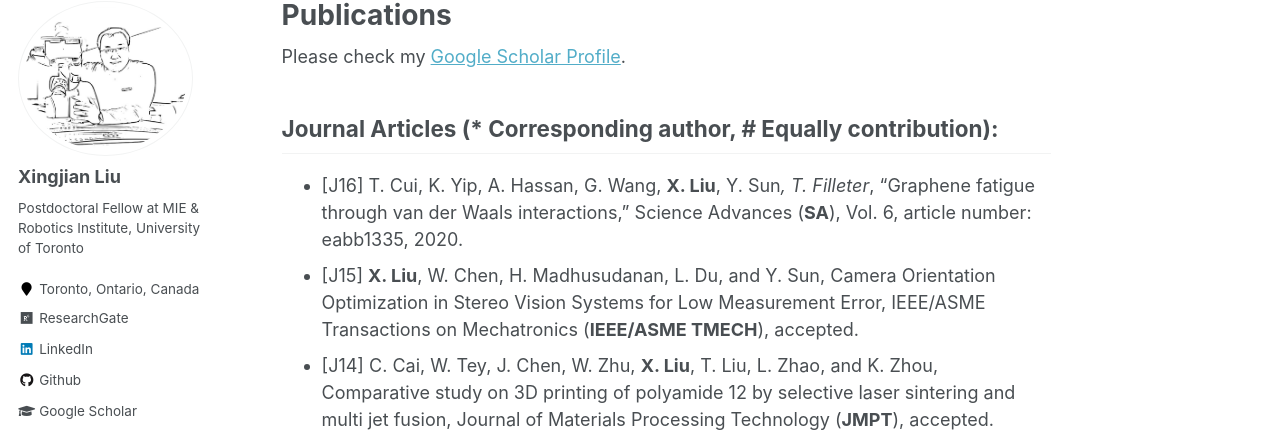
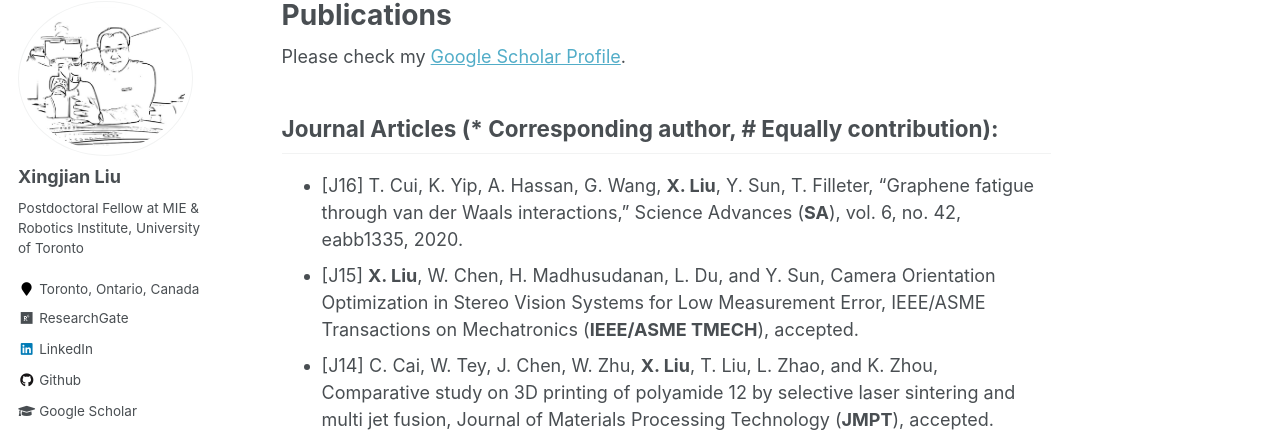
Before and after one commit to xingjianliu/xingjianliu.github.io, a Jekyll site: the page built from _pages/publications.md, in a window 1280 px wide and 900 px high. Shown: the part 117-549 px from the top of the window. Built offline with Jekyll 4.4.1, drawn with Linux system fonts in a browser that asks for light colours.

Commit message:
Update publications.md

```diff
--- a/_pages/publications.md
+++ b/_pages/publications.md
@@ -5,7 +5,7 @@ author_profile: true
 ---
 Please check my [Google Scholar Profile](https://scholar.google.com/citations?user=8AIuzdwAAAAJ&hl=en&authuser=1).
 ## Journal Articles (* Corresponding author, # Equally contribution):
-- [J16] T. Cui, K. Yip, A. Hassan, G. Wang, **X. Liu**, Y. Sun*, T. Filleter*, "Graphene fatigue through van der Waals interactions," Science Advances (**SA**), Vol. 6, article number: eabb1335, 2020.
+- [J16] T. Cui, K. Yip, A. Hassan, G. Wang, **X. Liu**, Y. Sun, T. Filleter, "Graphene fatigue through van der Waals interactions," Science Advances (**SA**), vol. 6, no. 42, eabb1335, 2020.
 - [J15] **X. Liu**, W. Chen, H. Madhusudanan, L. Du, and Y. Sun, Camera Orientation Optimization in Stereo Vision Systems for Low Measurement Error, IEEE/ASME Transactions on Mechatronics  (**IEEE/ASME TMECH**), accepted.
 - [J14] C. Cai, W. Tey, J. Chen, W. Zhu, **X. Liu**, T. Liu, L. Zhao, and K. Zhou, Comparative study on 3D printing of polyamide 12 by selective laser sintering and multi jet fusion, Journal of Materials Processing Technology  (**JMPT**), accepted.
 - [J13] W. Dou, Q. Zhao, M. Malhi, **X. Liu**, Z. Zhang, L. Wang, S. Mass, K. Nanthakumar, R. Hamilton, J. Maynes, and Y. Sun, Label-Free Conduction Velocity Mapping and Gap Junction Assessment of Functional iPSC-Cardiomyocyte Monolayers, Biosensors and Bioelectronics  (**BB**), accepted.
```
